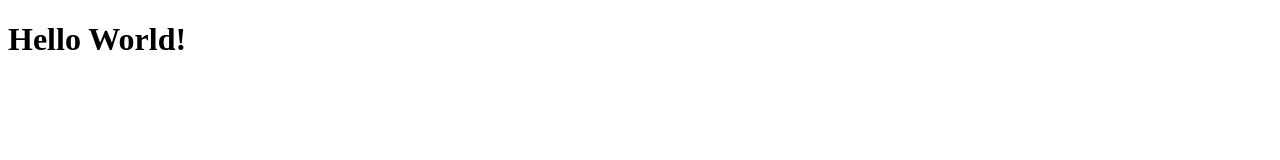
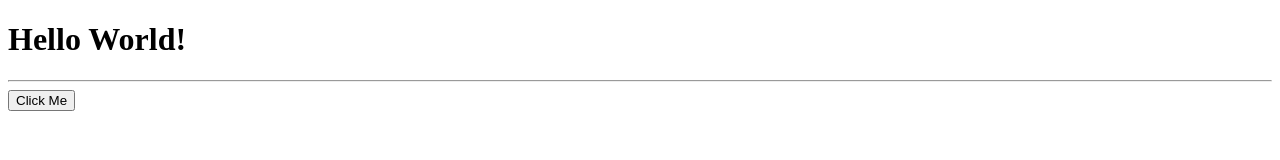
Before and after one commit to Nika491/html-and-css-lesson-17-github-10, a plain HTML site: page index.html in a window 1280 px wide. Drawn offline with Linux system fonts and the light colour scheme.

Commit message:
I add hr and button

```diff
--- a/index.html
+++ b/index.html
@@ -7,5 +7,7 @@
 </head>
 <body>
     <h1>Hello World!</h1>
+    <hr>
+    <button>Click Me</button>
 </body>
 </html>
```
